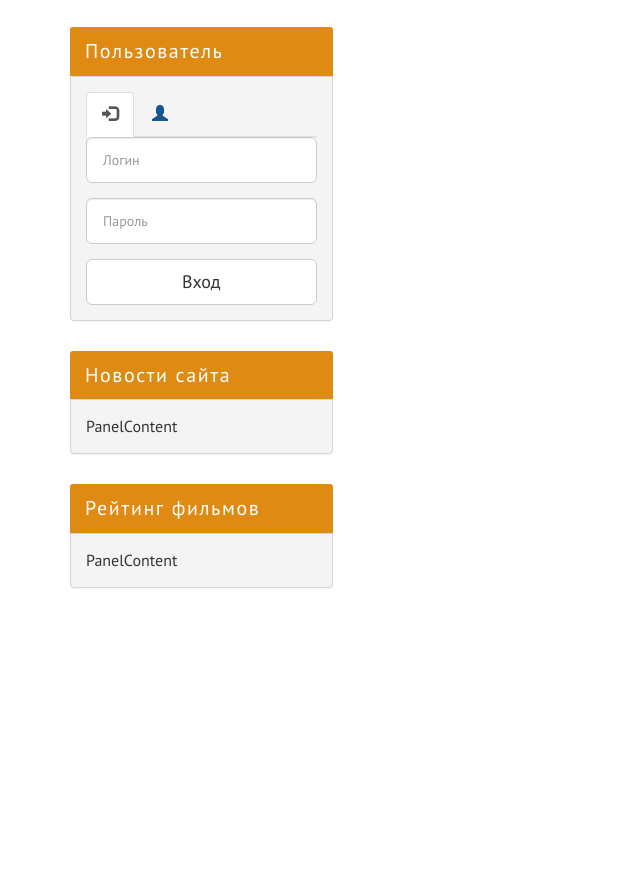
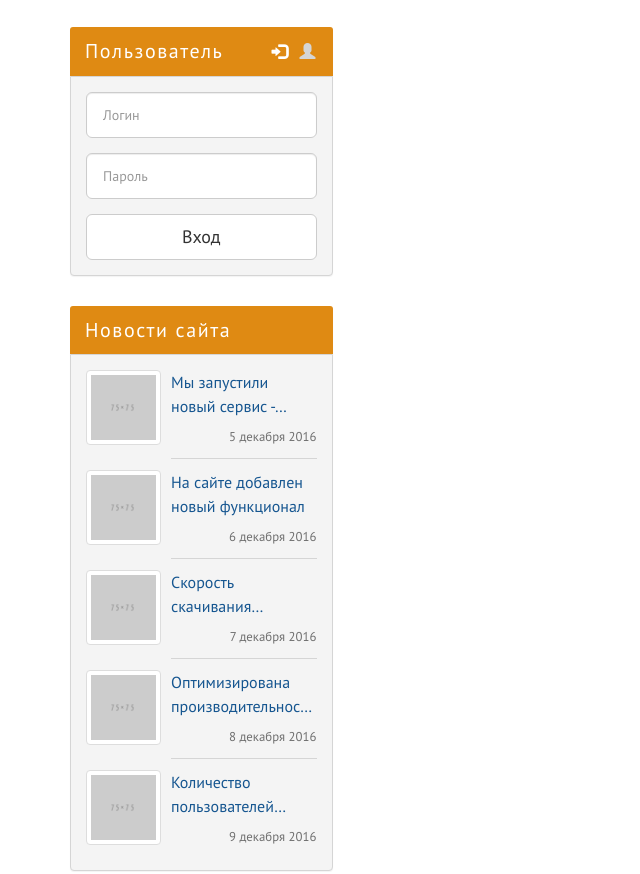
Before and after one commit to kris-bieliaeva/-kinozal-template-float-template, a website: page index.html in a window 1280 px wide. Shown: the part 977-1851 px from the top of the page, without its empty margins (0-640 px from the left). Before the commit the page ends 1645 px from the top, so only its background shows below. Drawn offline with Linux system fonts and the light colour scheme.

Commit message:
side bar 3 finished login and news part

```diff
--- a/assets/scss/_bootstrap-theming.scss
+++ b/assets/scss/_bootstrap-theming.scss
@@ -96,3 +96,7 @@
     font-size: 0.875rem;
   }
 }
+
+.thumbnail {
+  transition: background-color 0.5s;
+}
--- a/assets/scss/_sidebar.scss
+++ b/assets/scss/_sidebar.scss
@@ -7,7 +7,6 @@
 
 .vertical-slider {
   overflow: hidden;
-
   border-radius: 4px;
 
   &__image {
@@ -18,9 +17,91 @@
 .user-login {
   position: relative;
 
-  $__tabs {
+  &__tabs {
     position: absolute;
     top: 0;
     right: $gap;
+    border: none;
+    margin-right: -5px;
+
+    a {
+      background-color: transparent !important;
+      border: none !important;
+      color: $color-gray;
+      padding: 14px 5px 12px !important;
+    }
+
+    .active a {
+      color: $color-white !important;
+    }
   }
 }
+
+$image-size: 75px;
+$image-size-with-padding: $image-size + $gap-md;
+
+.site-news {
+}
+.panel {
+}
+.panel-info {
+}
+.panel-heading {
+}
+.panel-body {
+}
+.site-news-item {
+  clear: both;
+  position: relative;
+
+  &:not(:last-child) {
+    min-height: $image-size-with-padding;
+    margin-bottom: $gap;
+
+    &::after {
+      position: absolute;
+      right: 0;
+      bottom: -4px;
+      width: calc(100% - $image-size-with-padding);
+      height: 1px;
+      content: "";
+      background-color: #d5d5d5;
+    }
+  }
+
+  &:hover {
+    a {
+      color: $color-accent;
+    }
+
+    .thumbnail {
+      border-color: $color-accent;
+      background-color: $color-accent;
+    }
+  }
+
+  &__thumbnail {
+    float: left;
+    width: $image-size;
+    margin: 0 $gap-md $gap-md 0;
+  }
+
+  &__image {
+    width: 100%;
+  }
+
+  &__title {
+    margin-bottom: 0.5em;
+  }
+
+  &__link {
+    transition: color 0.25s;
+    @include block-shortener(1rem, 1.5, 50px, 2);
+  }
+
+  &__date {
+    text-align: right;
+    font-size: 0.8rem;
+    color: $color-gray-dark;
+  }
+}
--- a/index.html
+++ b/index.html
@@ -88,6 +88,7 @@
 
       <aside class="left-sidebar col-lg-3 col-lg-pull-9 col-md-4 col-md-pull-8">
 
+        <!-- Carousel Sidebar-->
         <div class="vertical-slider panel panel-info">
           <div id="vertical-slider" class="carousel slide" data-ride="carousel">
             <ol class="carousel-indicators">
@@ -129,6 +130,7 @@
           </div>
         </div>
 
+        <!-- Search Sidebar-->
         <div class="site-search panel panel-info">
           <div class="panel-heading">Поиск</div>
           <div class="panel-body">
@@ -147,6 +149,7 @@
           </div>
         </div>
 
+        <!-- Login Sidebar-->
         <div class="user-login panel panel-info">
           <div class="panel-heading">Пользователь</div>
           <div class="panel-body">
@@ -199,19 +202,72 @@
           </div>
         </div>
 
+        <!-- News Sidebar-->
         <div class="site-news panel panel-info">
           <div class="panel-heading">Новости сайта</div>
           <div class="panel-body">
-            PanelContent
+
+            <div class="site-news-item">
+              <div class="site-news-item__thumbnail thumbnail">
+                <img class="site-news-item__image" src="assets/img/75x75.png" alt="image placeholder">
+              </div>
+              <div class="site-news-item__title">
+                <a class="site-news-item__link" href="#">Мы запустили новый сервис - КиноМонстр</a>
+              </div>
+              <div class="site-news-item__date">5 декабря 2016</div>
+            </div>
+
+            <div class="site-news-item">
+              <div class="site-news-item__thumbnail thumbnail">
+                <img class="site-news-item__image" src="assets/img/75x75.png" alt="image placeholder">
+              </div>
+              <div class="site-news-item__title">
+                <a class="site-news-item__link" href="#">На сайте добавлен новый функционал</a>
+              </div>
+              <div class="site-news-item__date">6 декабря 2016</div>
+            </div>
+
+            <div class="site-news-item">
+              <div class="site-news-item__thumbnail thumbnail">
+                <img class="site-news-item__image" src="assets/img/75x75.png" alt="image placeholder">
+              </div>
+              <div class="site-news-item__title">
+                <a class="site-news-item__link" href="#">Скорость скачивания фильмов увеличена</a>
+              </div>
+              <div class="site-news-item__date">7 декабря 2016</div>
+            </div>
+
+            <div class="site-news-item">
+              <div class="site-news-item__thumbnail thumbnail">
+                <img class="site-news-item__image" src="assets/img/75x75.png" alt="image placeholder">
+              </div>
+              <div class="site-news-item__title">
+                <a class="site-news-item__link" href="#">Оптимизирована производительность сервера</a>
+              </div>
+              <div class="site-news-item__date">8 декабря 2016</div>
+            </div>
+
+            <div class="site-news-item">
+              <div class="site-news-item__thumbnail thumbnail">
+                <img class="site-news-item__image" src="assets/img/75x75.png" alt="image placeholder">
+              </div>
+              <div class="site-news-item__title">
+                <a class="site-news-item__link" href="#">Количество пользователей перевалила за 10 000</a>
+              </div>
+              <div class="site-news-item__date">9 декабря 2016</div>
+            </div>
+
           </div>
         </div>
 
+        <!-- Top Films Sidebar-->
         <div class="top-films panel panel-info">
           <div class="panel-heading">Рейтинг фильмов</div>
           <div class="panel-body">
             PanelContent
           </div>
         </div>
+
       </aside>
 
     </div>
```
Also changed, not shown: assets/css/style.css.
